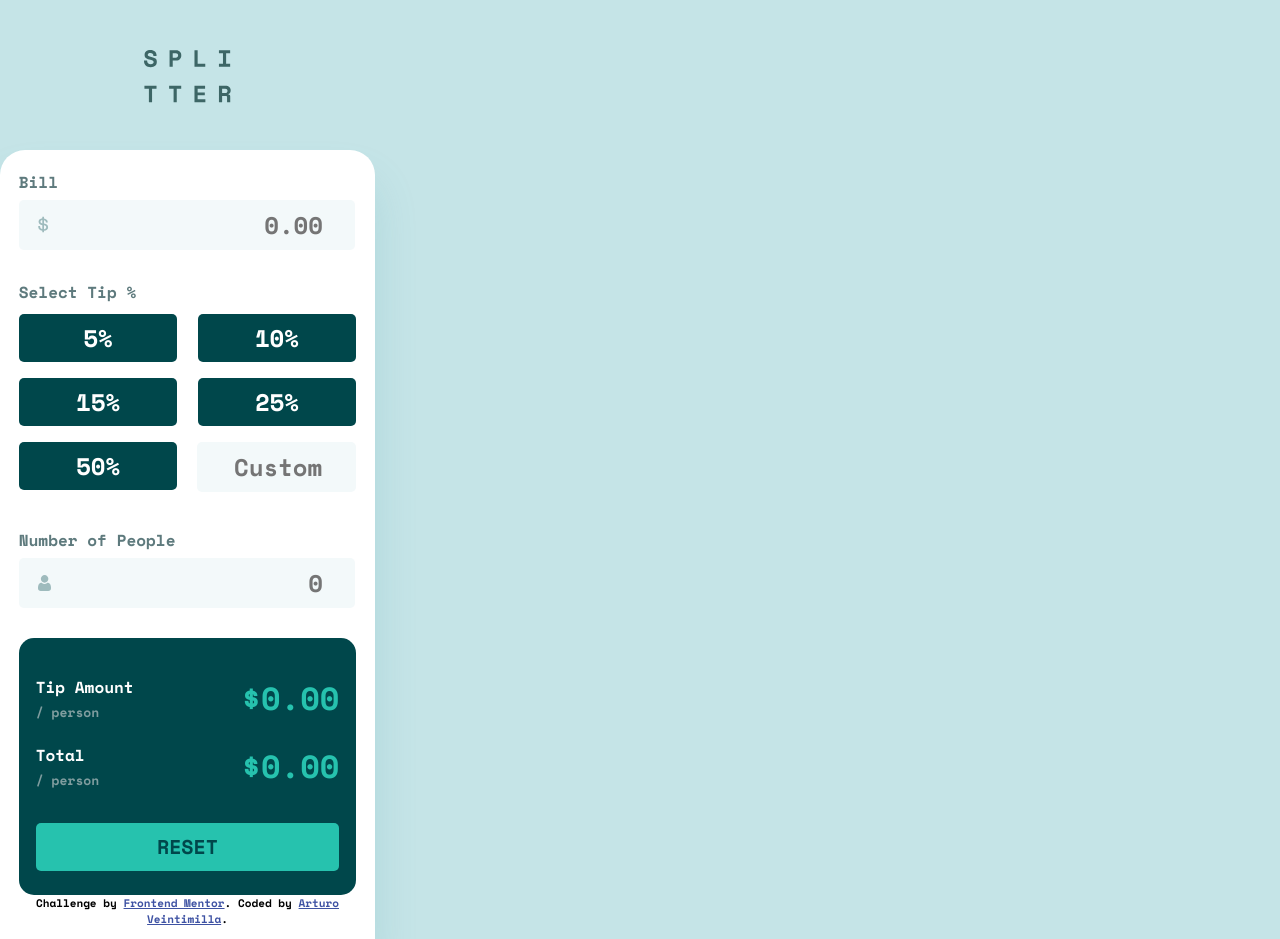
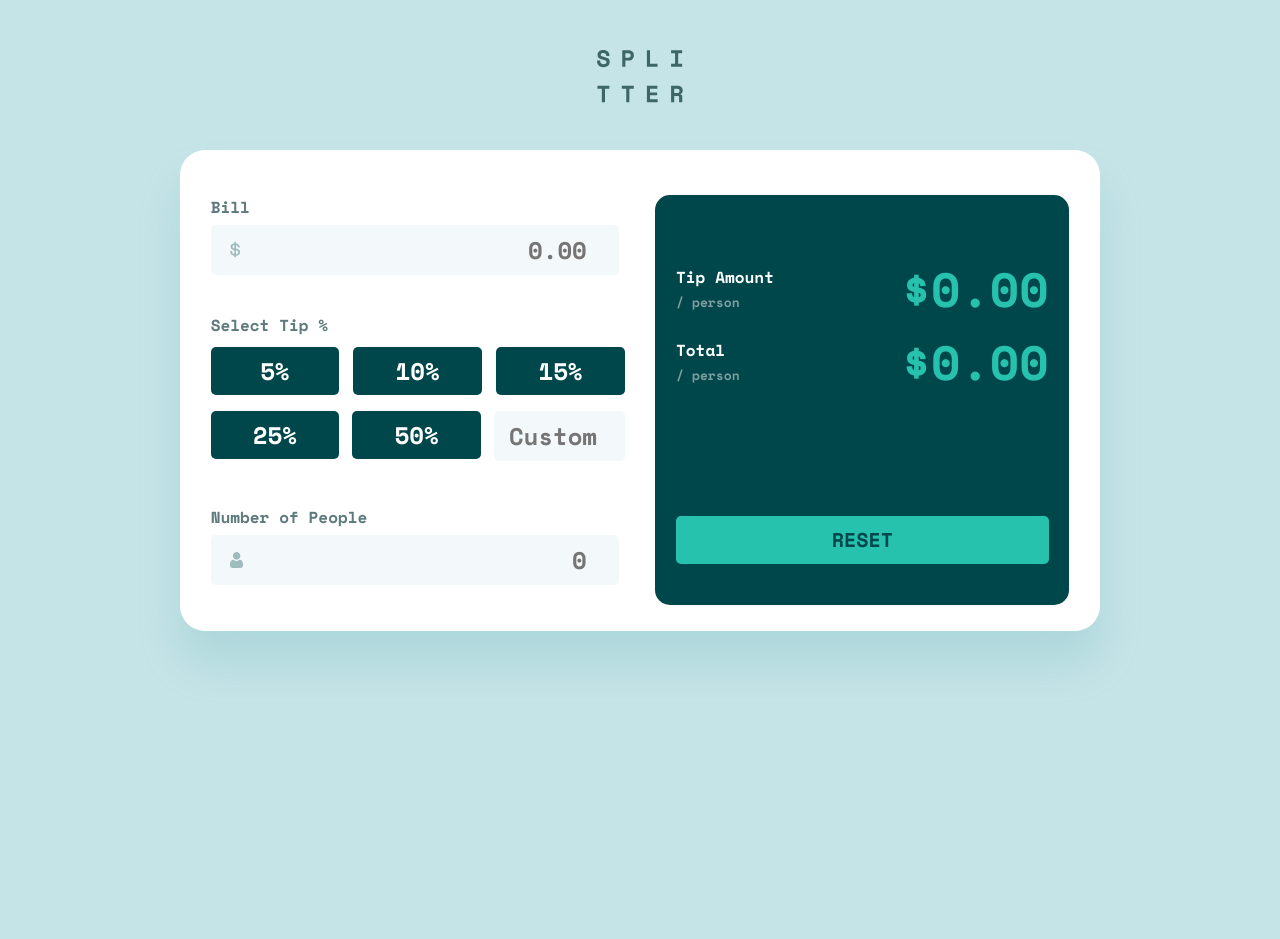
Before and after one commit to aavv8931/Tip-calculator-app, a plain HTML site: page index.html in a window 1280 px wide. Drawn offline with nearby package versions, Linux system fonts and the light colour scheme.

Commit message:
add style for media query > 1000px

```diff
--- a/css/style.css
+++ b/css/style.css
@@ -1,8 +1,6 @@
 body{
     background-color: #C5E4E7;
     font-family: "Space Mono", Arial, Helvetica, sans-serif;
-    width: 375px;
-    height: 933px;
     margin: 0;
 }
 
@@ -17,6 +15,8 @@ p{
     font-size: 1rem;
     color: #5e7a7d;
 }
+
+/* Mobile Style 375px */
 
 /* All elements (input) that has an attibute value of 'number' */
 input[type="number"]{
@@ -218,3 +218,84 @@ input[type='button']{
     color: #00474B;
     font-size: 1.25rem;
 }
+
+.attribution{
+    display: none;
+}
+
+@media screen and (min-width: 1000px) {
+    body{
+        height: 1024px;
+        overflow-y: hidden;
+    }
+
+    /* Calculator Container */
+
+    .calculator{
+        display: flex;
+        flex-direction: row;
+        width: 920px;
+        height: 481px;
+        flex-wrap: wrap;
+        justify-content: space-evenly;
+        border-radius: 25px;
+    }
+
+    .bill-container, .result-container{
+        width: 45%;
+        margin: 45px 0 48px;
+    }
+
+    .bill-container{
+        height: 388px;
+        margin: 45px 0 48px;
+    }
+
+    .bill-amount{
+        margin-top: 0;
+        margin-bottom: 40px;
+    }
+
+    /* Select Tip Container */
+
+    .select-tip{
+        height: 152px;
+        margin-bottom: 40px;
+    }
+    input[type='button']{
+        width: 31%;
+    }
+
+    .button-tip-amount input[type='number']{
+        width: 31%;
+        padding-right: 0;
+    }
+
+    .button-tip-amount input::placeholder{
+        text-align: center;
+    }
+
+
+
+    /* Result Container */
+
+    .result-container{
+        height: 410px;
+        margin: 45px 0 15px;
+    }
+
+
+    .tip-desc, .total-tip{
+        margin: 70px 0 25px;
+    }
+
+    .total-person h1, .total-tip h1{
+        font-size: 3rem;
+    }
+
+    /* Reset Button */
+
+    .reset-button{
+        margin-top: 130px;
+    }
+}
```
